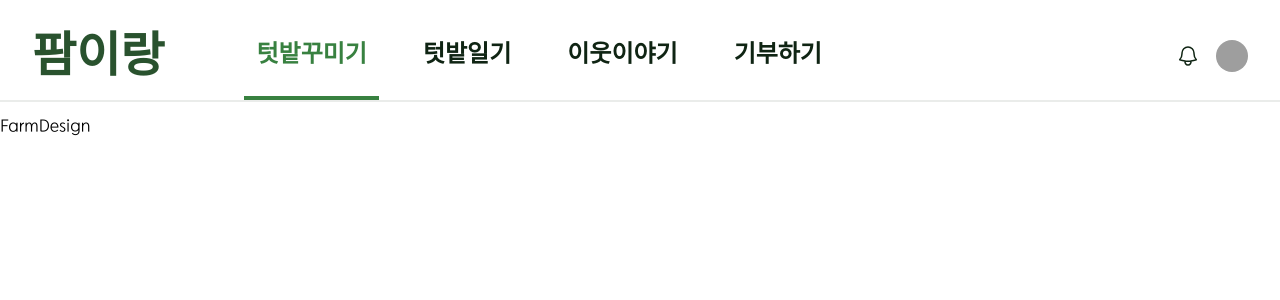
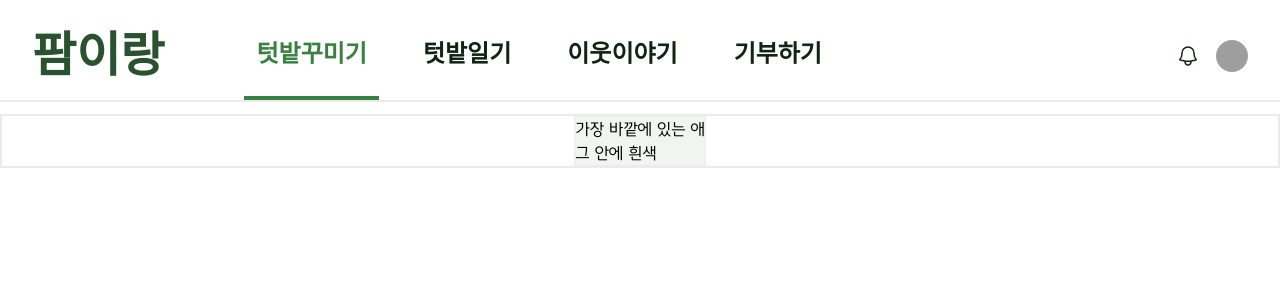
Before and after one commit to Hocheol18/Farmirang, a Next.js app in the folder frontend/: page /farm-design in a window 1280 px wide. Shown: the top 300 px of the page. Built offline with nearby package versions, Linux system fonts and the light colour scheme; grey boxes are pictures that could not be loaded; a web font is replaced by a local one.

Commit message:
[feat]: 전체 레이아웃 height 조정 중...

```diff
--- /dev/null
+++ b/frontend/app/farm-design/GuidlineBox.tsx
@@ -0,0 +1,11 @@
+const GuidlineBox = () => {
+  return (
+    <div>
+      <div className="bg-gray-100 ">
+        가장 바깥에 있는 애<div>그 안에 흰색</div>
+      </div>
+    </div>
+  );
+};
+
+export default GuidlineBox;
--- /dev/null
+++ b/frontend/app/farm-design/layout.tsx
@@ -0,0 +1,11 @@
+export default function FarmLayout({
+  children,
+}: Readonly<{
+  children: React.ReactNode;
+}>) {
+  return (
+    <div className="flex border-2 h-full">
+      <div className="m-auto h-full">{children}</div>
+    </div>
+  );
+}
--- a/frontend/app/farm-design/page.tsx
+++ b/frontend/app/farm-design/page.tsx
@@ -1,7 +1,14 @@
+// 밭꾸미기 가이드라인 ~ 4단계
+
+import GuidlineBox from "./GuidlineBox";
+
 export default function FarmDesign() {
-    return (
-        <div>
-            FarmDesign
-        </div>
-    )
+  return (
+    //가장 크게 감싸는 div
+    <div>
+      <div className="border">
+        <GuidlineBox />
+      </div>
+    </div>
+  );
 }
--- a/frontend/app/page.tsx
+++ b/frontend/app/page.tsx
@@ -1,9 +1,11 @@
 export default function Home() {
   return (
-    <>
-      <div className="font-extrabold font-tmoney">
-        하이하이!!! 이건 테스트입니다. 테스트 메인용 페이지
+    <div className="h-full">
+      <div className=" h-full bg-red-200">
+        <div className="font-extrabold font-tmoney border">
+          하이하이!!! 이건 테스트입니다. 테스트 메인용 페이지
+        </div>
       </div>
-    </>
+    </div>
   );
 }
```
